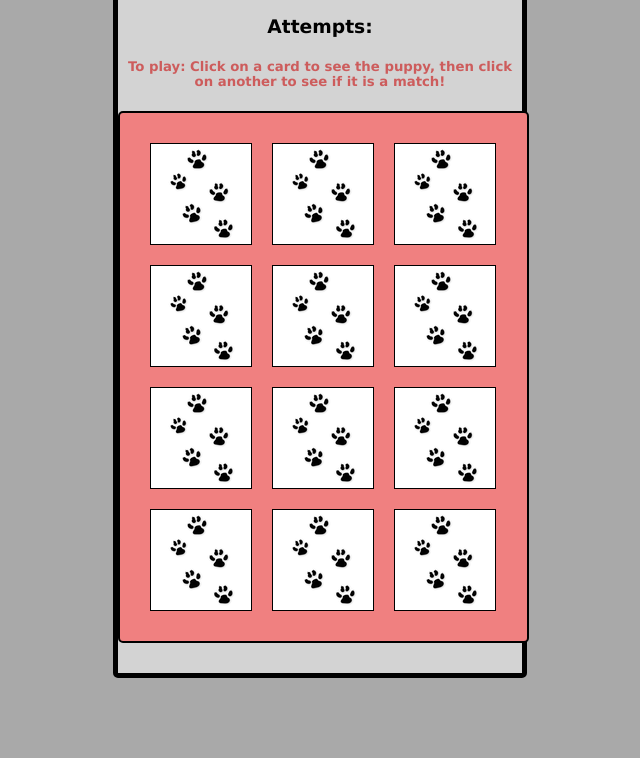
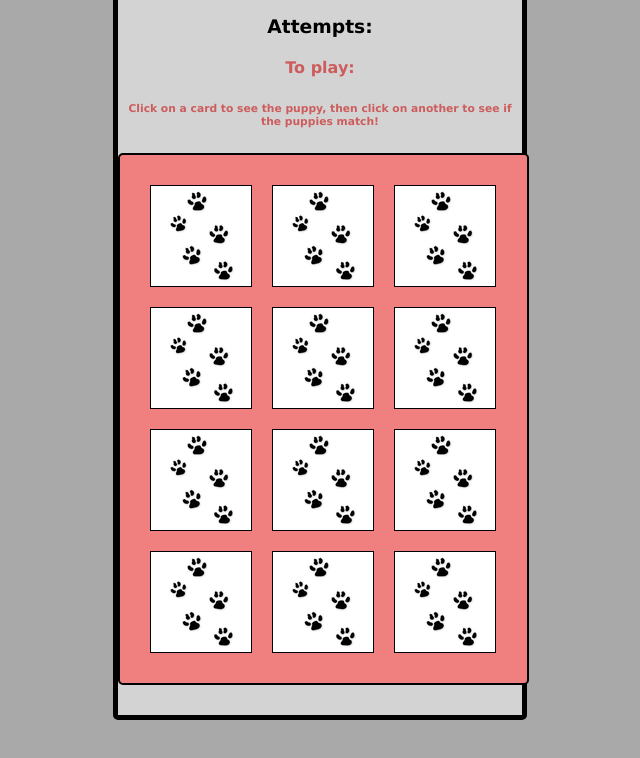
Before and after one commit to DERegan54/Memory-Game, a plain HTML site: page index.html in a window 1280 px wide. Shown: the part 160-918 px from the top of the page, without its empty margins (320-960 px from the left). Before the commit the page ends 888 px from the top, so only its background shows below. Drawn offline with Linux system fonts and the light colour scheme.

Commit message:
Update index.html

```diff
--- a/index.html
+++ b/index.html
@@ -14,7 +14,8 @@
             <span class='score'></span>
             <h3>Matches:  <span id="result"></span></h3>
             <h3>Attempts: <span id="tries"></span></h3>
-            <h5>To play: Click on a card to see the puppy, then click on another to see if it is a match!</h5>
+            <h4>To play:</h4>
+            <h6>Click on a card to see the puppy, then click on another to see if the puppies match!</h6>
         </div>
         <p>
             <!-- <button id='newGame', type='submit'>New Game</button>  -->
```
